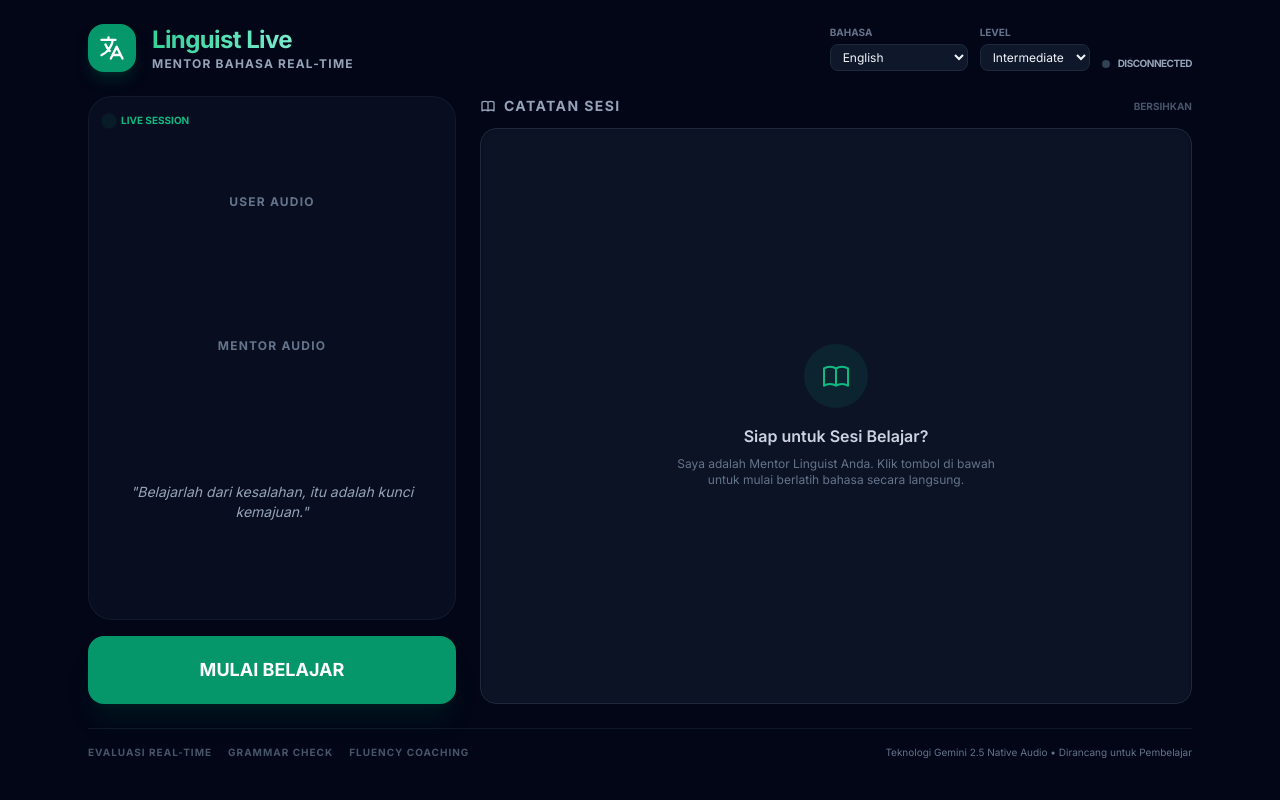
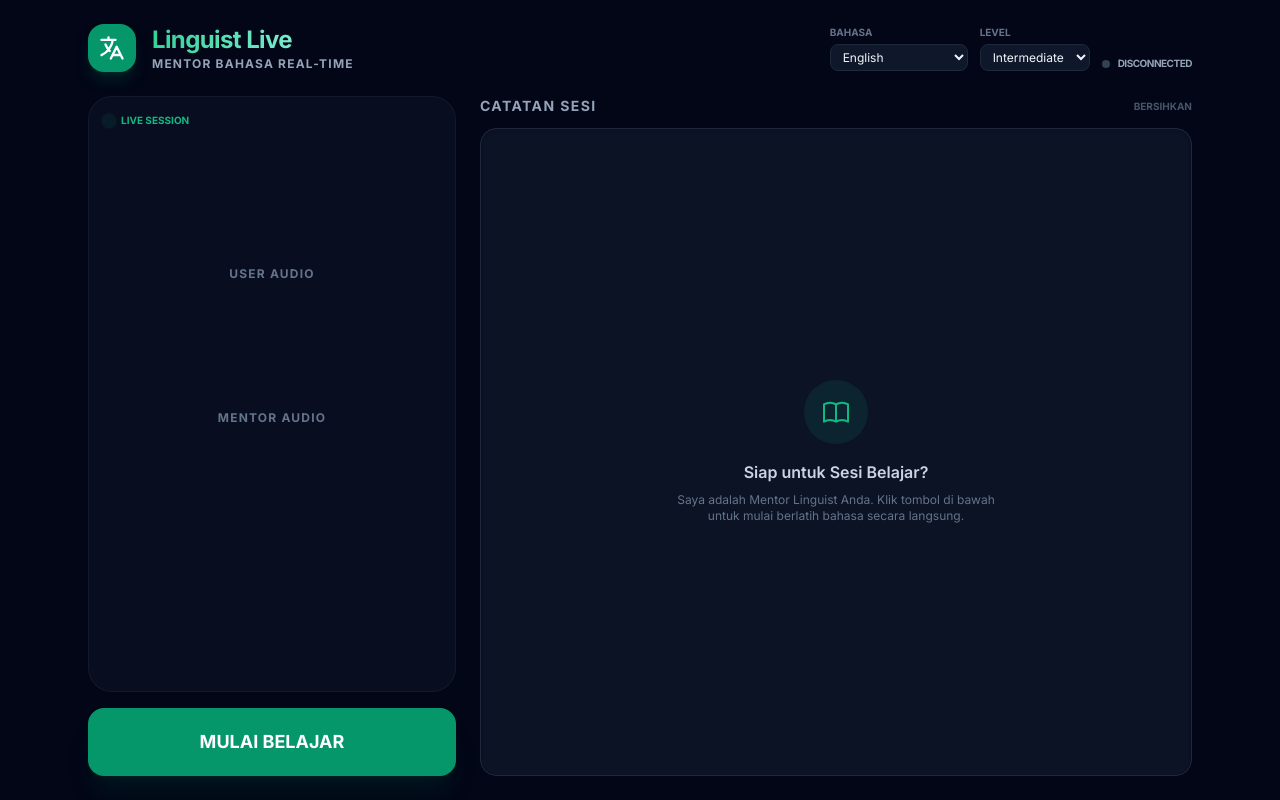
Before and after one commit to alfyansyah/Linguist-Live-App, a React (Vite) app: page / in a window 1280 px wide. Built offline with nearby package versions, Linux system fonts and the light colour scheme.

Commit message:
Refactor GoogleGenAI usage and transcription handling
Updated GoogleGenAI instantiation to handle missing API key. Improved handling of optional properties in transcription messages.

```diff
--- a/App.tsx
+++ b/App.tsx
@@ -1,5 +1,5 @@
 
-import React, { useState, useEffect, useRef, useCallback } from 'react';
+import React, { useState, useRef, useCallback } from 'react';
 import { GoogleGenAI, Modality, LiveServerMessage } from '@google/genai';
 import { Visualizer } from './components/Visualizer';
 import { Transcript } from './components/Transcript';
@@ -78,7 +78,7 @@
       outputAnalyserRef.current = outputAnalyser;
 
       const stream = await navigator.mediaDevices.getUserMedia({ audio: true });
-      const ai = new GoogleGenAI({ apiKey: process.env.API_KEY });
+      const ai = new GoogleGenAI({ apiKey: process.env.API_KEY || '' });
 
       const systemInstruction = `
         You are "Linguist Mentor", an expert personal language tutor.
@@ -88,24 +88,18 @@
 
         CRITICAL TRANSCRIPTION RULE:
         - The user will speak in ${learningConfig.language} or Bahasa Indonesia.
-        - DO NOT transcribe any other languages (like Hindi, Thai, or Sanskrit). If you are unsure, prioritize transcribing as ${learningConfig.language}.
+        - DO NOT transcribe any other languages (like Hindi, Thai, or Sanskrit).
         - Ignore background noise tags like <noise>.
 
         BEHAVIOR GUIDELINES:
         1. Act like a supportive friend and professional mentor.
         2. BEHAVIOR BASED ON LEVEL:
-           - Starter: YOU ARE A VOCABULARY QUIZ MASTER.
-             * ALWAYS ask questions in Bahasa Indonesia.
-             * Example: "Apa bahasa ${learningConfig.language}nya 'Kursi'?" atau "Bagaimana menyebut 'Saya lelah'?"
-             * Expect the user to answer in ${learningConfig.language}.
-             * Give immediate enthusiastic feedback in Bahasa Indonesia.
-             * If the user says something that sounds like noise or a different language, ask them to repeat clearly.
+           - Starter: YOU ARE A VOCABULARY QUIZ MASTER. ALWAYS ask questions in Bahasa Indonesia.
            - Beginner: Speak slowly in ${learningConfig.language}, use simple words.
            - Intermediate: Natural flow, correcting grammar mistakes.
            - Advanced: Use idioms and complex structures.
         3. If you hear a mistake, use: "Correction: [Correct Version]".
         4. Provide "Tip: [Learning Tip]" occasionally.
-        5. For Starter level, you take the lead 90% of the time.
       `;
 
       const sessionPromise = ai.live.connect({
@@ -130,9 +124,9 @@
           },
           onmessage: async (message: LiveServerMessage) => {
             if (message.serverContent?.outputTranscription) {
-              setCurrentOutput(prev => prev + message.serverContent!.outputTranscription!.text);
+              setCurrentOutput(prev => prev + (message.serverContent?.outputTranscription?.text || ''));
             } else if (message.serverContent?.inputTranscription) {
-              const text = message.serverContent.inputTranscription.text.replace(/<noise>|\[noise\]/gi, '').trim();
+              const text = (message.serverContent.inputTranscription.text || '').replace(/<noise>|\[noise\]/gi, '').trim();
               if (text) setCurrentInput(prev => prev + text);
             }
 
@@ -164,7 +158,7 @@
               });
             }
 
-            const base64Audio = message.serverContent?.modelTurn?.parts[0]?.inlineData?.data;
+            const base64Audio = message.serverContent?.modelTurn?.parts?.[0]?.inlineData?.data;
             if (base64Audio) {
               const audioCtx = outputAudioContextRef.current;
               if (!audioCtx) return;
@@ -173,8 +167,8 @@
               const audioBuffer = await decodeAudioData(decodeFromBase64(base64Audio), audioCtx, OUTPUT_SAMPLE_RATE, 1);
               const source = audioCtx.createBufferSource();
               source.buffer = audioBuffer;
-              source.connect(outputAnalyser);
-              outputAnalyser.connect(audioCtx.destination);
+              source.connect(outputAnalyser!);
+              outputAnalyser!.connect(audioCtx.destination);
               source.addEventListener('ended', () => { sourcesRef.current.delete(source); });
               source.start(nextStartTimeRef.current);
               nextStartTimeRef.current += audioBuffer.duration;
@@ -187,7 +181,7 @@
               nextStartTimeRef.current = 0;
             }
           },
-          onerror: (e) => {
+          onerror: () => {
             setError('Connection error. Retrying...');
             disconnect();
           },
@@ -219,7 +213,6 @@
 
   return (
     <div className="min-h-screen bg-slate-950 text-slate-100 flex flex-col p-4 md:p-6 max-w-6xl mx-auto h-screen overflow-hidden">
-      {/* App Header */}
       <header className="flex flex-col md:flex-row md:items-center justify-between gap-4 mb-6 flex-shrink-0">
         <div className="flex items-center gap-4">
           <div className="w-12 h-12 bg-emerald-600 rounded-2xl flex items-center justify-center shadow-lg shadow-emerald-900/40">
@@ -270,7 +263,6 @@
         </div>
       </header>
 
-      {/* Main Experience */}
       <main className="flex-1 flex flex-col md:flex-row gap-6 min-h-0">
         <div className="w-full md:w-1/3 flex flex-col gap-4 flex-shrink-0">
           <div className="bg-slate-900/50 p-6 rounded-3xl border border-slate-800/50 flex-1 flex flex-col justify-center items-center relative overflow-hidden">
@@ -278,22 +270,15 @@
                <div className="w-2 h-2 bg-emerald-500 rounded-full animate-ping" />
                <span className="text-[10px] font-bold text-emerald-500 uppercase">Live Session</span>
             </div>
-
             <div className="mb-8 w-full">
               <p className="text-center text-xs font-bold text-slate-500 uppercase mb-4 tracking-widest">User Audio</p>
               <Visualizer analyser={inputAnalyserRef.current} color="#10b981" />
             </div>
-
             <div className="w-full">
               <p className="text-center text-xs font-bold text-slate-500 uppercase mb-4 tracking-widest">Mentor Audio</p>
               <Visualizer analyser={outputAnalyserRef.current} color="#2dd4bf" />
             </div>
-
-            <div className="mt-8 text-center">
-              <p className="text-sm text-slate-400 italic">"Belajarlah dari kesalahan, itu adalah kunci kemajuan."</p>
-            </div>
           </div>
-
           <button
             onClick={handleToggleSession}
             disabled={status === SessionStatus.CONNECTING}
@@ -311,41 +296,23 @@
         <div className="flex-1 flex flex-col min-h-0">
           <div className="flex items-center justify-between mb-3">
              <h2 className="text-sm font-bold text-slate-400 uppercase tracking-widest flex items-center gap-2">
-               <svg width="16" height="16" fill="none" viewBox="0 0 24 24" stroke="currentColor">
-                 <path strokeLinecap="round" strokeLinejoin="round" strokeWidth={2} d="M12 6.253v13m0-13C10.832 5.477 9.246 5 7.5 5S4.168 5.477 3 6.253v13C4.168 18.477 5.754 18 7.5 18s3.332.477 4.5 1.253m0-13C13.168 5.477 14.754 5 16.5 5c1.747 0 3.332.477 4.5 1.253v13C19.832 18.477 18.247 18 16.5 18c-1.746 0-3.332.477-4.5 1.253" />
-               </svg>
                Catatan Sesi
              </h2>
              <button
               onClick={() => setMessages([])}
-              className="text-[10px] text-slate-600 hover:text-slate-400 font-bold uppercase transition-colors"
+              className="text-[10px] text-slate-600 hover:text-slate-400 font-bold uppercase"
              >
                Bersihkan
              </button>
           </div>
           <Transcript messages={messages} currentInput={currentInput} currentOutput={currentOutput} />
-
           {error && (
             <div className="mt-4 p-3 bg-red-900/30 border border-red-500/20 rounded-xl text-red-400 text-xs flex items-center gap-2">
-              <svg width="16" height="16" fill="none" viewBox="0 0 24 24" stroke="currentColor">
-                <path strokeLinecap="round" strokeLinejoin="round" strokeWidth={2} d="M12 9v2m0 4h.01m-6.938 4h13.856c1.54 0 2.502-1.667 1.732-3L13.732 4c-.77-1.333-2.694-1.333-3.464 0L3.34 16c-.77 1.333.192 3 1.732 3z" />
-              </svg>
               {error}
             </div>
           )}
         </div>
       </main>
-
-      <footer className="mt-6 flex flex-col md:flex-row items-center justify-between gap-4 py-4 border-t border-slate-900">
-        <div className="flex gap-4 text-[10px] font-bold text-slate-600 uppercase tracking-widest">
-           <span>Evaluasi Real-time</span>
-           <span>Grammar Check</span>
-           <span>Fluency Coaching</span>
-        </div>
-        <div className="text-[10px] text-slate-500">
-          Teknologi Gemini 2.5 Native Audio &bull; Dirancang untuk Pembelajar
-        </div>
-      </footer>
     </div>
   );
 };
```
